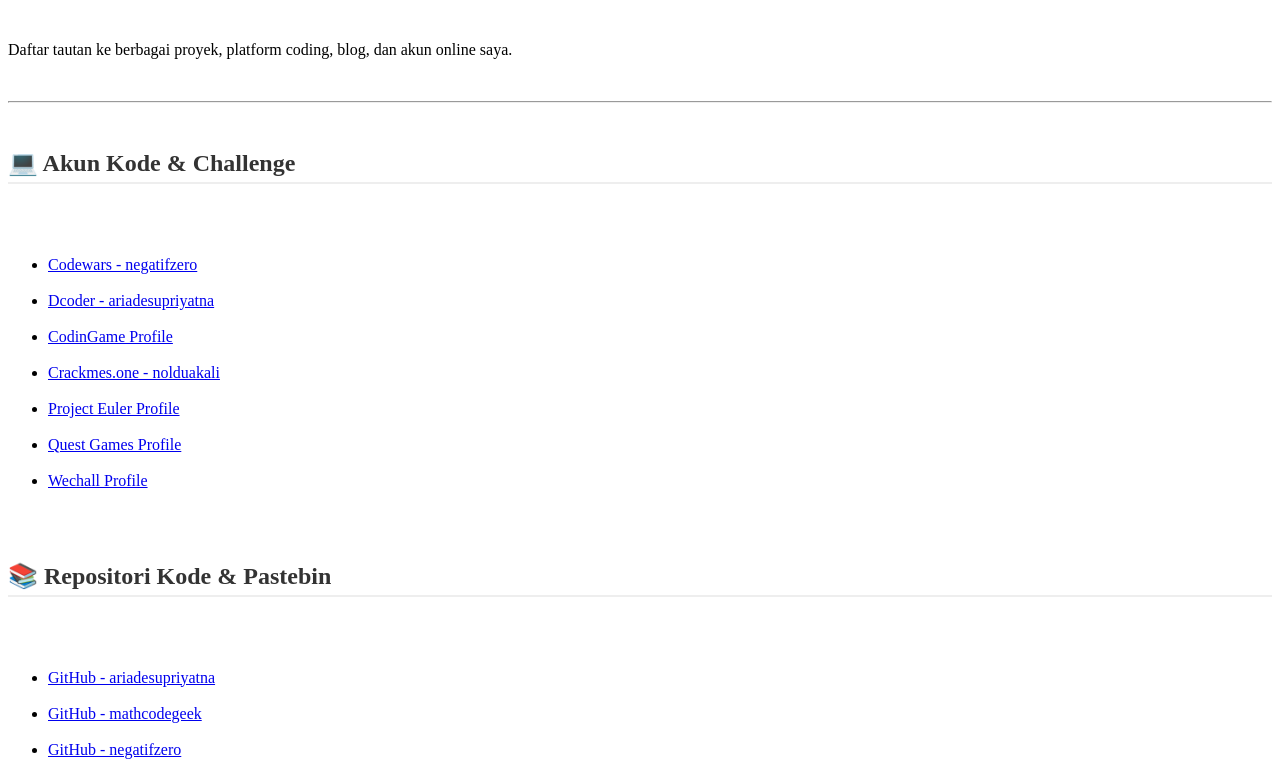
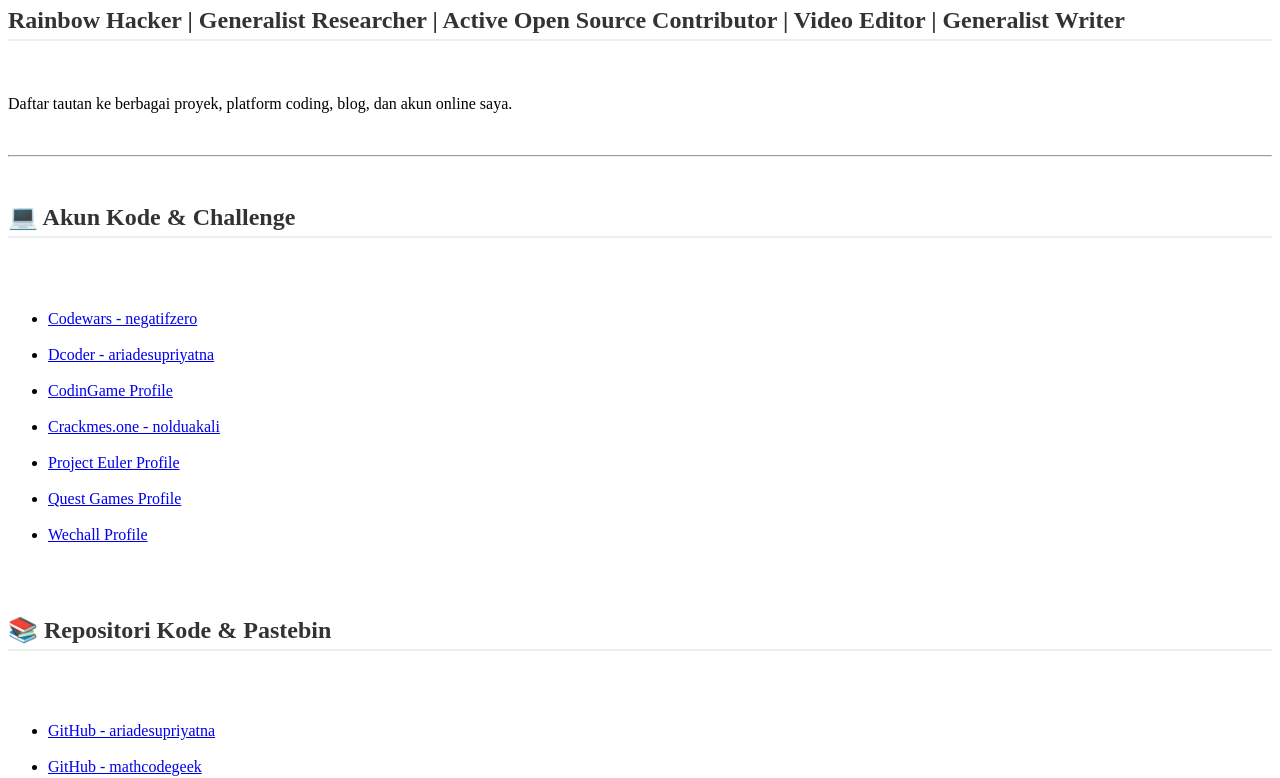
Before and after one commit to negatifzero/archive, a plain HTML site: page index.htm in a window 1280 px wide. Shown: the part 99-877 px from the top of the page. Drawn offline with Linux system fonts and the light colour scheme.

Commit message:
Update index.htm

```diff
--- a/index.htm
+++ b/index.htm
@@ -14,6 +14,7 @@
 <body>
 
     <h1>Ari Ade Supriyatna - Portofolio Tautan</h1>
+    <h2>Rainbow Hacker | Generalist Researcher | Active Open Source Contributor | Video Editor | Generalist Writer</h2>
     <p>Daftar tautan ke berbagai proyek, platform coding, blog, dan akun online saya.</p>
 
     <hr>
```
